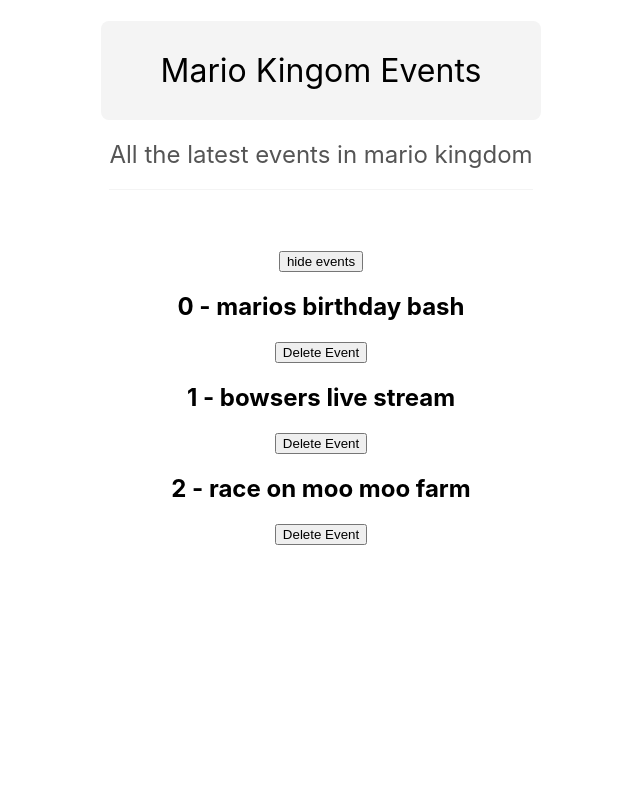
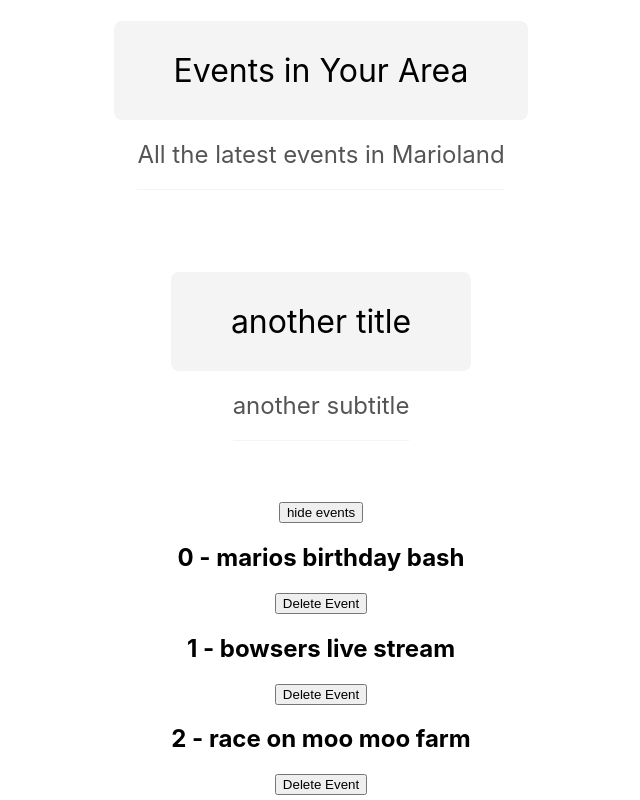
Before and after one commit to mhughes2011/net-ninja-react-app, a React (Create React App) app: page / in a window 1280 px wide. Shown: the whole page, without its empty margins (319-959 px from the left). Built offline with nearby package versions, Linux system fonts and the light colour scheme.

Commit message:
learning about props and components

```diff
--- a/src/App.js
+++ b/src/App.js
@@ -11,13 +11,16 @@ function App() {
     {title: 'race on moo moo farm', id: 3}
   ])
 
+  const subtitle='All the latest events in Marioland'
+
   const handleClick = (item) => {
     setEvents(events.filter((e) => e.id !== item.id))
   }
 
   return (
     <div className='App'>
-      <Title />
+      <Title titleProp='Events in Your Area' subtitleProp={subtitle} />
+      <Title titleProp='another title' subtitleProp='another subtitle' />
 
       {showEvents && (
         <div>
--- a/src/components/Title.jsx
+++ b/src/components/Title.jsx
@@ -1,11 +1,11 @@
 import React from 'react'
 
-function Title() {
+function Title({titleProp, subtitleProp}) {
   return (
     <div>
-      <h1 className="title">Mario Kingom Events</h1>
+      <h1 className="title">{titleProp}</h1>
       <br />
-      <h2 className="subtitle">All the latest events in mario kingdom</h2>
+      <h2 className="subtitle">{subtitleProp}</h2>
     </div>
   )
 }
```
